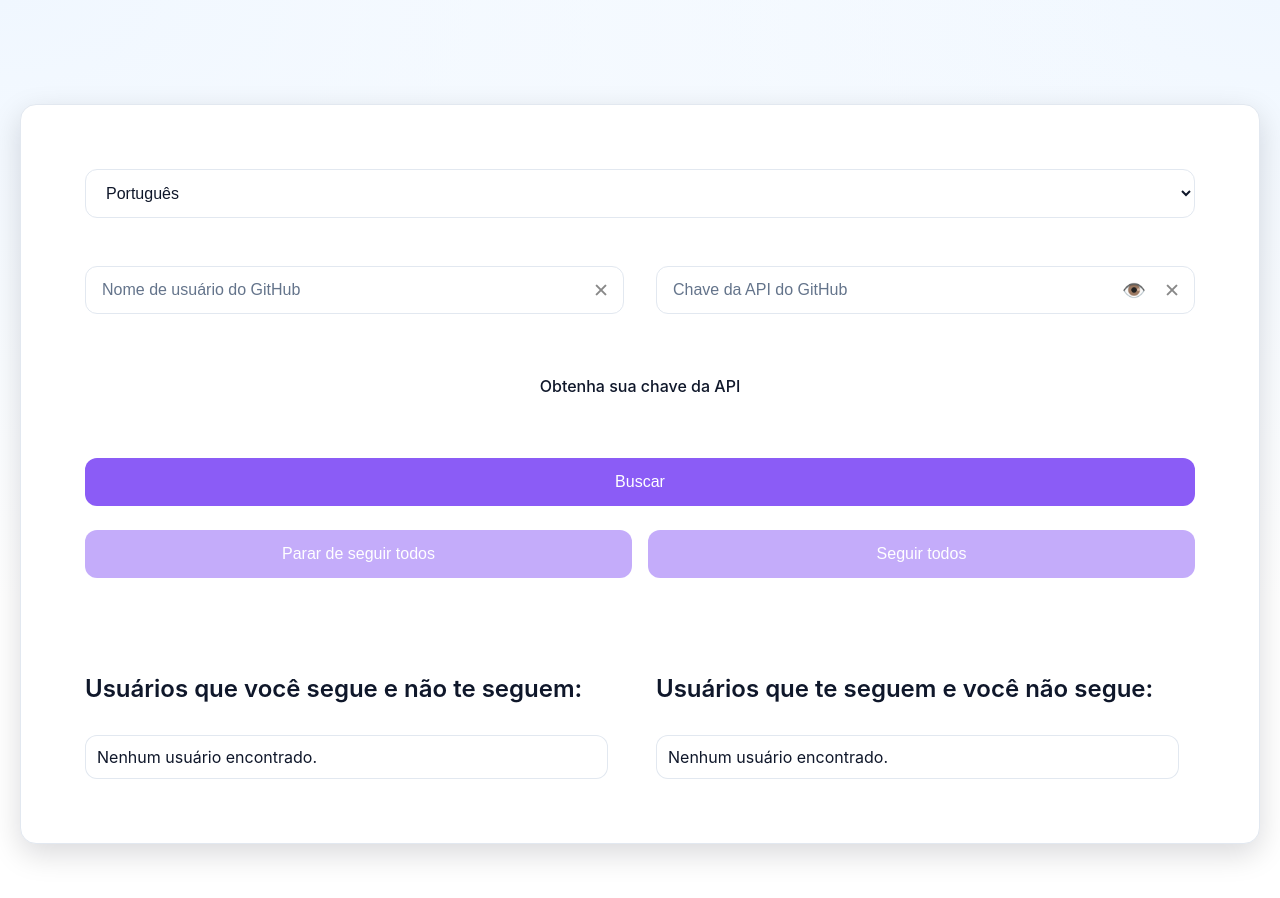
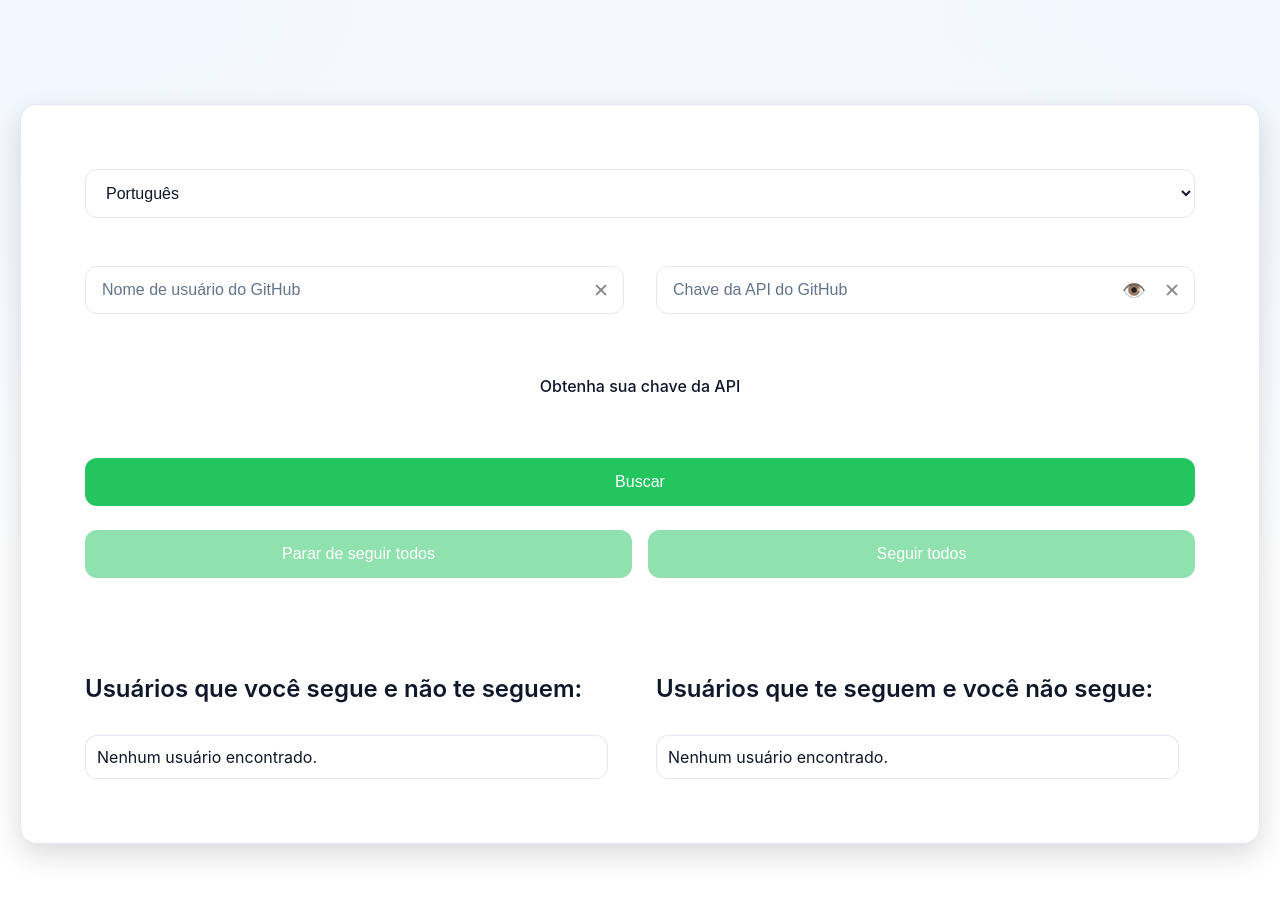
Before and after one commit to GravetoGeek/unfollowNonFollowers, a Next.js app: page / in a window 1280 px wide. Shown: the top 898 px of the page. Built offline with nearby package versions, Linux system fonts and the light colour scheme.

Commit message:
style(theme): restaurar botões para tons de verde (success)

```diff
--- a/src/app/globals.css
+++ b/src/app/globals.css
@@ -23,9 +23,9 @@
     --border-color: #e2e8f0; /* slate-200 */
     --card-bg: #ffffff;
 
-    /* Buttons (violet) */
-    --button-primary: #8b5cf6; /* violet-500 */
-    --button-primary-hover: #7c3aed; /* violet-600 */
+    /* Buttons map to success (verde) */
+    --button-primary: var(--success-500);
+    --button-primary-hover: var(--success-600);
     --button-text: #ffffff;
     --button-border: transparent;
 
@@ -61,8 +61,8 @@
         --border-color: #1f2a44;
         --card-bg: #0f172a;
 
-    --button-primary: #7c3aed; /* violet-600 */
-    --button-primary-hover: #6d28d9; /* violet-700 */
+    --button-primary: var(--success-600);
+    --button-primary-hover: var(--success-500);
         --button-text: #e2e8f0;
         --button-border: rgba(226, 232, 240, 0.1);
         --gray-alpha-100: rgba(255, 255, 255, 0.06);
```
